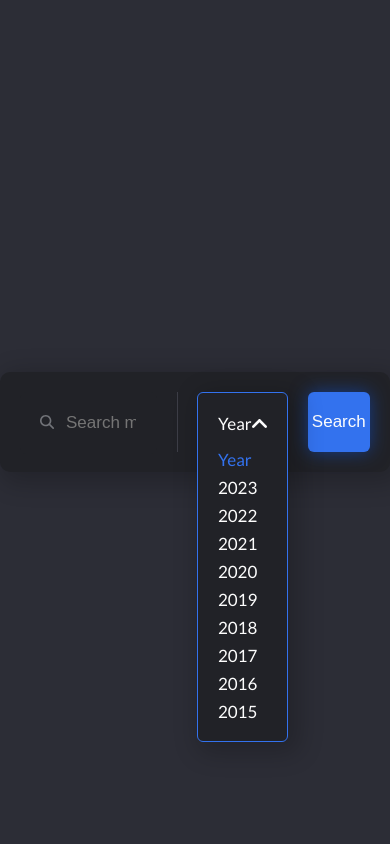
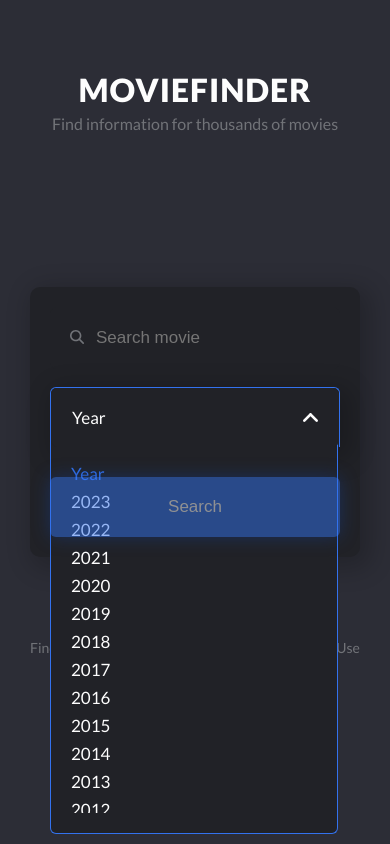
Before and after one commit to nybbe123/moviefinder, a React (Create React App) app: page / in a window 390 px wide. Both pictures are taken after a click on the element "Year". Built offline with nearby package versions, Linux system fonts and the light colour scheme.

Commit message:
responsiveness (Homepage)

```diff
--- a/src/components/UI/Button.module.scss
+++ b/src/components/UI/Button.module.scss
@@ -11,8 +11,16 @@
   box-shadow: $shadowBtn;
   transition: $transitionTimeMedium;
   cursor: pointer;
+  flex-shrink: 0;
 
-  &:hover {
-    background-color: $primaryHover;
+  &:not(:disabled) {
+    &:hover {
+      background-color: $primaryHover;
+    }
+  }
+
+
+  &:disabled {
+    opacity: .5;
   }
 }
--- a/src/components/UI/Button.tsx
+++ b/src/components/UI/Button.tsx
@@ -6,19 +6,22 @@ type ButtonProps = {
   children?: ReactNode
   type?: 'button' | 'submit' | 'reset'
   customClass?: string
+  isDisabled?: boolean
 }
 
 export default function Button({
   children,
   type,
   onClick,
-  customClass
+  customClass,
+  isDisabled
 }: ButtonProps): React.ReactElement<ButtonProps> {
   return (
     <button
       type={!type ? 'button' : type}
       onClick={onClick}
       className={`${s.btn} ${customClass}`}
+      disabled={isDisabled ? true : false}
     >
       {children}
     </button>
--- a/src/components/UI/InputDropDown.module.scss
+++ b/src/components/UI/InputDropDown.module.scss
@@ -14,15 +14,22 @@
   width: 13rem;
   height: 100%;
   max-height: 6rem;
-  transition: $transitionTimeSlow;
+  transition: $transitionTimeMedium;
   border: 1px solid $cardBg;
+  flex-shrink: 0;
+
+  @media(max-width: $breakpointMobileLarge) {
+    width: 100%;
+  }
 
   &.active {
-    // top: 14.5rem;
-    max-height: 35rem;
-    height: 35rem;
+    // max-height: 35rem;
+    // height: 35rem;
     box-shadow: $shadowBox;
     border: 1px solid $primaryColor;
+    border-bottom: none;
+    border-bottom-left-radius: 0;
+    border-bottom-right-radius: 0;
 
     .inputHeader {
       svg {
@@ -39,15 +46,32 @@
       }
     }
   }
+
+  &:not(.active) {
+    &:hover {
+      border: 1px solid $greyText;
+      cursor: pointer;
+    }
+  }
 }
 
 .inputHeader {
+  position: absolute;
+  width: 100%;
+  height: 100%;
+  top: 0;
+  left: 0;
+  border: 1px solid $cardBg;
+  border-radius: $borderRadiusSmall;
+  z-index: 1;
   display: flex;
   align-items: center;
   justify-content: space-between;
   font-weight: 500;
   cursor: pointer;
   color: $greyText;
+  background-color: $cardBg;
+  padding: 0 2rem;
 
   svg {
     rotate: 180deg;
@@ -58,22 +82,35 @@
       fill: $greyText;
     }
   }
+}
 
-  &:hover {
-    color: $primaryColor;
+.inputBody {
+  position: absolute;
+  top: 0;
+  left: -.1rem;
+  width: 13rem;
+  font-weight: 500;
+  background-color: $cardBg;
+  padding: 2rem;
+  transition: $transitionTimeMedium;
+  opacity: 0;
 
-    svg {
-        path {
-          fill: $primaryColor;
-        }
+  &.active {
+    opacity: 1;
+    top: 5.5rem;
+    border: 1px solid $primaryColor;
+    border-top: none;
+    border-bottom-left-radius: $borderRadiusSmall;
+    border-bottom-right-radius: $borderRadiusSmall;
+
+    ul {
+      height: 35rem;
     }
   }
 
-}
-
-.inputBody {
+  ul {
     overflow: auto;
-  font-weight: 500;
+    height: 0;
 
     li:not(:last-child) {
       margin-bottom: .7rem;
@@ -93,3 +130,8 @@
       }
     }
   }
+
+  @media (max-width: $breakpointMobileLarge) {
+    width: 100%;
+  }
+}
--- a/src/components/UI/InputDropDown.tsx
+++ b/src/components/UI/InputDropDown.tsx
@@ -22,7 +22,8 @@ export default function DropDownInput({ yearCallback }: Props) {
         <p>{selectedValue}</p>
         <ArrowUpIcon />
       </div>
-      <ul className={s.inputBody}>
+      <div className={`${s.inputBody} ${containerIsActive ? s.active : ''}`}>
+        <ul>
           {DUMMY_YEARS.map((year) => {
             return (
               <li
@@ -40,5 +41,6 @@ export default function DropDownInput({ yearCallback }: Props) {
           })}
         </ul>
       </div>
+    </div>
   )
 }
--- a/src/components/UI/SearchInput.module.scss
+++ b/src/components/UI/SearchInput.module.scss
@@ -1,10 +1,15 @@
 @import '../../styles.scss';
 
-.rootContainer {
+.inputRoot {
   position: relative;
   width: 100%;
   max-width: 35rem;
   transition: $transitionTimeMedium;
+
+  @media (max-width: $breakpointMobileLarge) {
+    max-width: 100%;
+    height: 6rem;
+  }
 
   svg {
     position: absolute;
--- a/src/components/UI/SearchInput.tsx
+++ b/src/components/UI/SearchInput.tsx
@@ -9,7 +9,7 @@ interface Props {
 export default function SearchInput({ searchCallback }: Props) {
   return (
     <>
-      <label className={s.rootContainer}>
+      <label className={s.inputRoot}>
         <input
           className={s.inputBar}
           type="text"
--- a/src/pages/Home.module.scss
+++ b/src/pages/Home.module.scss
@@ -1,11 +1,56 @@
 @import '../styles.scss';
 
 .rootContainer {
+  position: relative;
   height: 100vh;
   width: 100%;
   display: flex;
+  flex-direction: column;
   align-items: center;
   justify-content: center;
+  padding: 0 3rem;
+
+  @media(max-width: $breakpointMobileLarge) {
+    padding: 0 1.5rem;
+  }
+}
+
+.textContent {
+  position: absolute;
+  top: 15rem;
+  width: 100%;
+  left: 50%;
+  transform: translateX(-50%);
+  display: flex;
+  flex-direction: column;
+  align-items: center;
+  justify-content: center;
+
+  h1 {
+    font-size: 4.8rem;
+    font-weight: 800;
+    color: $whiteText;
+    letter-spacing: .1rem;
+  }
+
+  p {
+    font-size: 1.9rem;
+    color: $greyText;
+    text-align: center;
+  }
+
+  @media (max-width: $breakpointMobileLarge) {
+    top: 7rem;
+
+    h1 {
+      font-size: 3.2rem;
+    }
+
+    p {
+      font-size: 1.6rem;
+      margin-top: .5rem;
+    }
+  }
 }
 
 .inputWrapper {
@@ -19,10 +64,54 @@
   height: 10rem;
   max-width: 75rem;
   gap: 2rem;
+  margin-bottom: 3rem;
+  margin-top: 3rem;
 
   .breakLine {
     height: 100%;
     width: 1px;
     background-color: $lineColor;
   }
+
+  @media (max-width: $breakpointMobileLarge) {
+    position: absolute;
+    z-index: 1;
+    top: 50%;
+    left: 50%;
+    translate: -50% -50%;
+    width: calc(100% - 6rem);
+    flex-direction: column;
+    height: 27rem;
+    margin: 0;
+
+    .breakLine {
+      display: none;
+    }
+
+    .searchBtn {
+      width: 100%;
+      margin-top: 1rem;
+    }
+  }
 }
+
+.descriptionContent {
+  font-size: 1.4rem;
+  color: $greyText;
+  text-align: center;
+  padding: 0 1rem;
+  line-height: 2rem;
+
+  span {
+    color: $primaryColor;
+  }
+
+  @media(max-width: $breakpointMobileLarge) {
+    position: absolute;
+    top: 78%;
+    left: 50%;
+    translate: -50% -50%;
+    width: calc(100% - 4rem);
+    padding: 0;
+  }
+}
--- a/src/pages/Home.tsx
+++ b/src/pages/Home.tsx
@@ -1,4 +1,4 @@
-import { useState } from 'react'
+import { useEffect, useState } from 'react'
 import { useNavigate } from 'react-router-dom'
 import Button from '../components/UI/Button'
 import DropDownInput from '../components/UI/InputDropDown'
@@ -14,6 +14,7 @@ export default function Home() {
   const navigate = useNavigate()
   const [searchValue, setSearchValue] = useState('')
   const [yearValue, setYearValue] = useState('')
+  const [isDisabled, setIsDisabled] = useState(true)
 
   async function fetchMovieHandler() {
     const searchData: SearchData = {
@@ -39,6 +40,14 @@ export default function Home() {
     }
   }
 
+  useEffect(() => {
+    if (searchValue !== '' || yearValue !== '') {
+      setIsDisabled(false)
+    } else {
+      setIsDisabled(true)
+    }
+  }, [searchValue, yearValue])
+
   function handleSearchCallback(val: string) {
     setSearchValue(val)
   }
@@ -49,6 +58,10 @@ export default function Home() {
 
   return (
     <div className={s.rootContainer}>
+      <div className={s.textContent}>
+        <h1>MOVIEFINDER</h1>
+        <p>Find information for thousands of movies</p>
+      </div>
       <div className={s.inputWrapper}>
         <SearchInput searchCallback={handleSearchCallback} />
         <div className={s.breakLine} />
@@ -56,10 +69,15 @@ export default function Home() {
         <Button
           customClass={s.searchBtn}
           onClick={fetchMovieHandler}
+          isDisabled={isDisabled}
         >
           Search
         </Button>
       </div>
+      <p className={s.descriptionContent}>
+        Find your movie by <span>searching</span> its title <em>(mandatory)</em>
+        . Use the <span>year input</span> to be more precise <em>(optional)</em>
+      </p>
     </div>
   )
 }
--- a/src/styles.scss
+++ b/src/styles.scss
@@ -16,3 +16,7 @@ $borderRadiusSmall: .6rem;
 $transitionTimeFast: 75ms;
 $transitionTimeMedium: 150ms;
 $transitionTimeSlow: 350ms;
+
+$breakpointMobileLarge: 640px;
+$breakpointMobileMedium: 460px;
+$breakpointMobileSmall: 385px;
```
Lines whose indentation alone changed are shown as unchanged.
